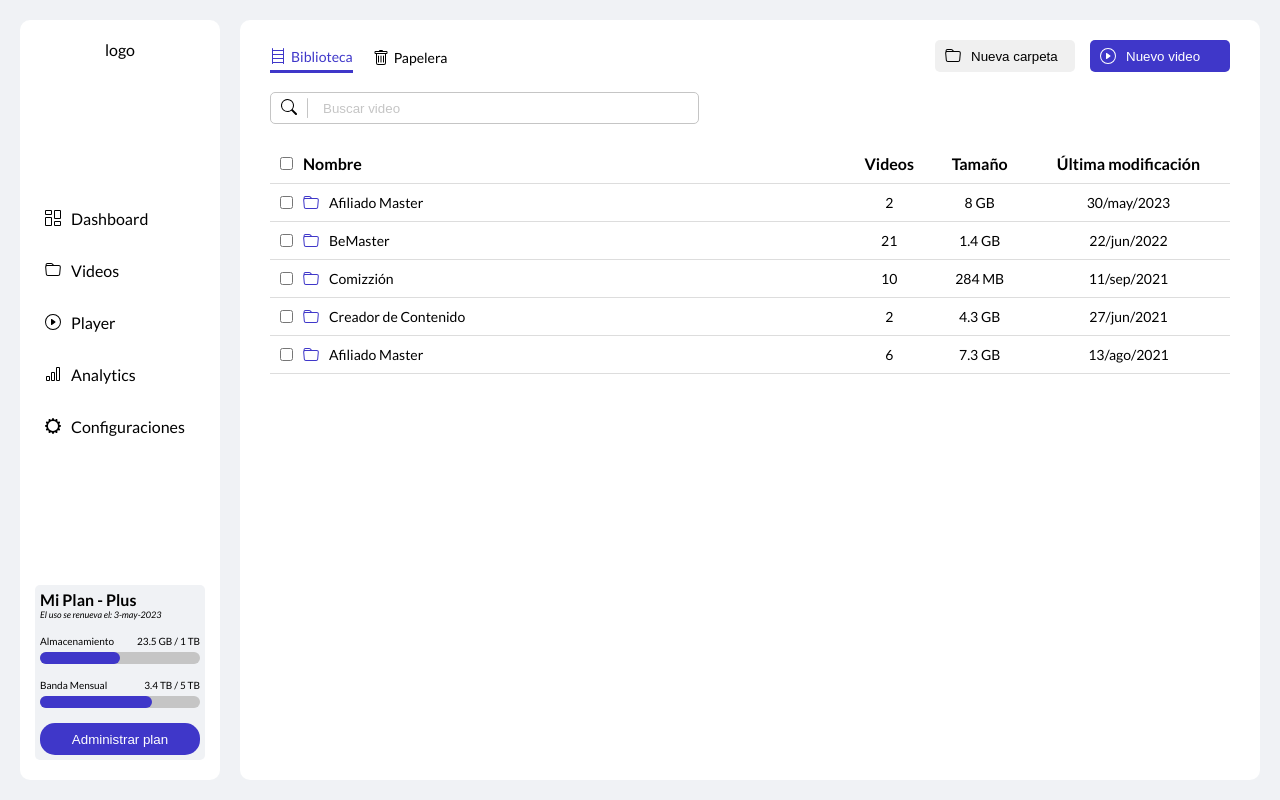
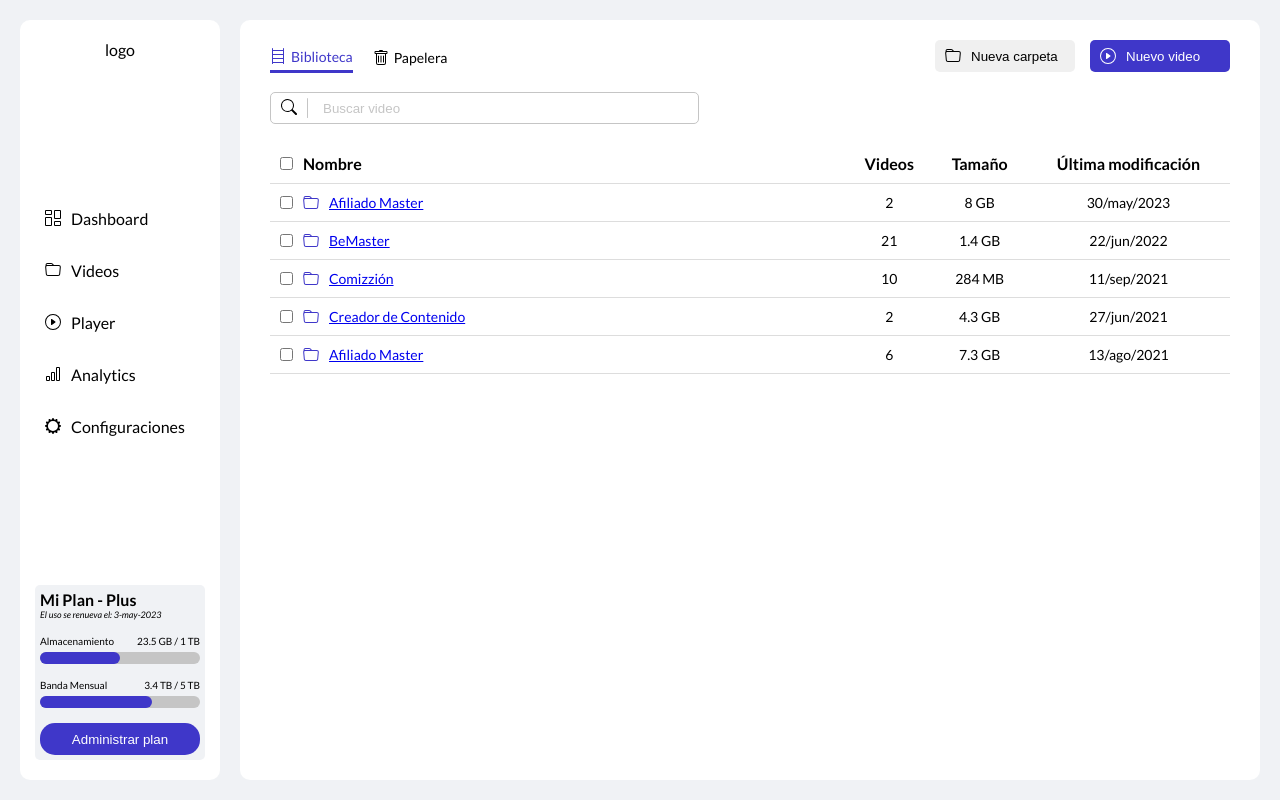
Before and after one commit to jesusalberto11/VideoTool, a React (Vite) app: page / in a window 1280 px wide. Built offline with nearby package versions, Linux system fonts and the light colour scheme.

Commit message:
Feat: Now title of videos folder redirect to respective videos folder

```diff
--- a/src/pages/DashboardPage.tsx
+++ b/src/pages/DashboardPage.tsx
@@ -4,6 +4,7 @@ import { useEffect, useState } from "react";
 import { MOCK_DATA } from "../data/Mockdata";
 import { IVideo } from "../interfaces/IVideo";
 import { SVG_ICONS } from "../helpers/svgIcons";
+import { Link } from "react-router-dom";
 
 const DashboardPage = () => {
   const [videos, setVideos] = useState<Array<IVideo | null>>([null]);
@@ -18,6 +19,7 @@ const DashboardPage = () => {
     <div className="page-container">
       <DashboardHeader />
       <table id="customers">
+        <tbody>
           <tr>
             <th style={{ width: "60%" }}>
               <div className="first-column">
@@ -34,10 +36,17 @@ const DashboardPage = () => {
               <td>
                 <div className="first-column">
                   <input type="checkbox" />
-                <svg width="16" height="16" fill="#3f37c9" viewBox="0 0 16 16">
+                  <svg
+                    width="16"
+                    height="16"
+                    fill="#3f37c9"
+                    viewBox="0 0 16 16"
+                  >
                     <path d={SVG_ICONS.FOLDER} />
                   </svg>
-                <p className="video-name">{video?.name}</p>
+                  <Link className="video-name" to={`video/${video?.id}`}>
+                    {video?.name}
+                  </Link>
                 </div>
               </td>
               <td className="centered">{video?.videos_count}</td>
@@ -45,6 +54,7 @@ const DashboardPage = () => {
               <td className="centered">{video?.last_modified}</td>
             </tr>
           ))}
+        </tbody>
       </table>
     </div>
   );
```
Lines whose indentation alone changed are shown as unchanged.
